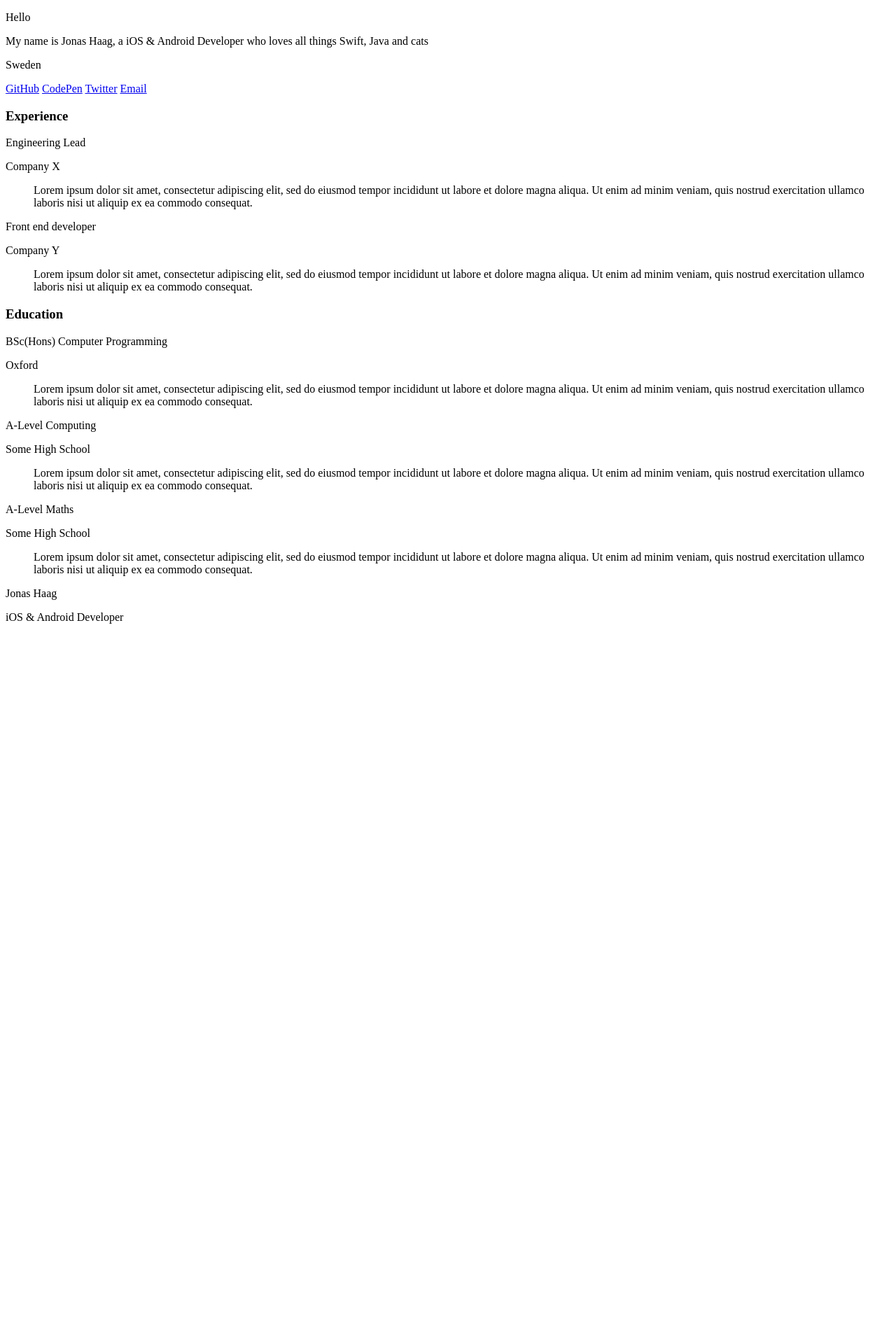
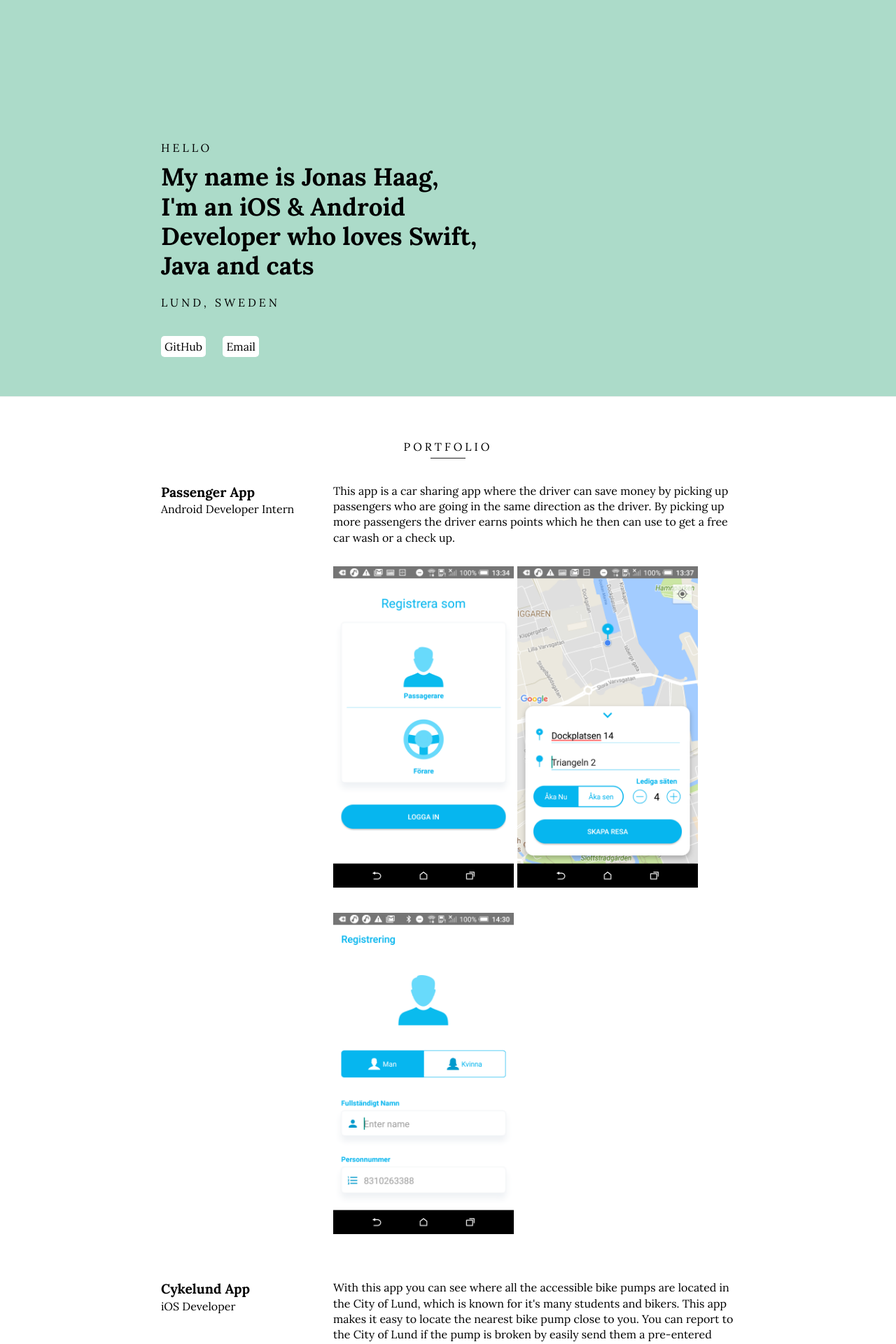
Before and after one commit to Wanaka/dev, a Jekyll site: the page built from index.html, in a window 1280 px wide. Shown: the top 1920 px of the page at 70% size. Built offline with Jekyll 4.4.1, drawn with Linux system fonts in a browser that asks for light colours; before the commit the page ends 907 px from its top, so only the background shows below that; some of the changed text lies outside the part shown.

Commit message:
add new website w/ jekyll

```diff
--- /dev/null
+++ b/Gemfile
@@ -0,0 +1,2 @@
+source 'https://rubygems.org'
+gem 'github-pages', group: :jekyll_plugins
--- a/_config.yml
+++ b/_config.yml
@@ -4,14 +4,18 @@
 title: Jonas Haag
 email: jonas.haag@hotmail.com
 description: Jonas Haag Portfolio
-baseurl: "haag-dev"
+baseurl: ""
 url: ""
 name: Jonas Haag
-job: iOS & Android Developer
-location: Sweden
+job:  iOS & Android Developer
+location: Lund, Sweden
 languages: Swift, Java and cats
 github_username:  wanaka
 email_address: jonas.haag@hotmail.com
 
 # Build settings
 markdown: kramdown
+
+# deployment
+host: 0.0.0.0
+port: 5000
--- a/_data/jobs.yml
+++ b/_data/jobs.yml
@@ -1,7 +1,20 @@
--   title: Engineering Lead
-    company: Company X
-    description: Lorem ipsum dolor sit amet, consectetur adipiscing elit, sed do eiusmod tempor incididunt ut labore et dolore magna aliqua. Ut enim ad minim veniam, quis nostrud exercitation ullamco laboris nisi ut aliquip ex ea commodo consequat.
+-   title: Passenger App
+    company: Android Developer Intern
+    description: This app is a car sharing app where the driver can save money by picking up passengers who are going in the same direction as the driver. By picking up more passengers the driver earns points which he then can use to get a free car wash or a check up.
+    img1: driver_passenger.png
+    img2: map.png
+    img3: register.png
 
--   title: Front end developer
-    company: Company Y
-    description: Lorem ipsum dolor sit amet, consectetur adipiscing elit, sed do eiusmod tempor incididunt ut labore et dolore magna aliqua. Ut enim ad minim veniam, quis nostrud exercitation ullamco laboris nisi ut aliquip ex ea commodo consequat.
+-   title: Cykelund App
+    company: iOS Developer
+    description: With this app you can see where all the accessible bike pumps are located in the City of Lund, which is known for it's many students and bikers. This app makes it easy to locate the nearest bike pump close to you. You can report to the City of Lund if the pump is broken by easily send them a pre-entered email.
+    img1: bike_map.png
+    img2: bike_active.png
+    img3: bike_camera.png
+
+-   title: Give Me Booze
+    company: iOS Developer
+    description: This was my first attempt to do an app by myself. It's a drink mixer, it gives you random recipes of different drinks. You can chose drinks based on the main alcohol ingredients.
+    img1: drink.png
+    img2: drink_mix.png
+    img3: drink_recipe.png
--- a/_includes/header.html
+++ b/_includes/header.html
@@ -1,16 +1,16 @@
-<header>
+<header class="header_class">
     <div class="container">
         <div class="intro">
             <p class="intro__pre">Hello</p>
-            <p class="intro__main">My name is <span>{{ site.name }}</span>, a {{ site.job }} who loves all things {{ site.languages }}</p>
+            <p class="intro__main">My name is <span>{{ site.name }}</span>, <br> I'm an {{ site.job }} who loves {{ site.languages }}</p>
             <p class="intro__post">{{ site.location }}</p>
         </div>
 
         {{ if site.github_username or site.codepen_username or site.twitter_username or site.email_address }}
         <div class="social">
             {{ if site.github_username }}<a href="http://github.com/{{ site.github_username }}" target="_blank">GitHub</a>{{ endif }}
-            {{ if site.codepen_username }}<a href="http://codepen.io/{{ site.codepen_username }}" target="_blank">CodePen</a>{{ endif }}
-            {{ if site.twitter_username }}<a href="http://twitter.com/{{ site.twitter_username }}" target="_blank">Twitter</a>{{ endif }}
+           <!-- {{ if site.codepen_username }}<a href="http://codepen.io/{{ site.codepen_username }}" target="_blank">CodePen</a>{{ endif }}
+            {{ if site.twitter_username }}<a href="http://twitter.com/{{ site.twitter_username }}" target="_blank">Twitter</a>{{ endif }}-->
             {{ if site.email_address }}<a href="mailto:{{ site.email_address }}" target="_blank">Email</a>{{ endif }}
         </div>
         {{ endif }}
--- a/_includes/resume.html
+++ b/_includes/resume.html
@@ -1,27 +1,15 @@
-<h3 class="section-title">Experience</h3>
+<h3 class="section-title">Portfolio</h3>
 <dl class="experience">
     {% for job in site.data.jobs %}
         <dt>
             <p class="title">{{ job.title }}</p>
             <p class="company">{{ job.company }}</p>
-            <p class="period">{{ job.period }}</p>
         </dt><!--
         --><dd>
             <p>{{ job.description }}</p>
+                <img src="img/{{job.img1}}" class="img" alt="">
+                <img src="img/{{job.img2}}" class="img" alt="">
+                <img src="img/{{job.img3}}" class="img" alt="">
         </dd>
     {% endfor %}
 </dl>
-
-<h3 class="section-title">Education</h3>
-<dl class="education">
-    {% for qualification in site.data.education %}
-        <dt>
-            <p class="title">{{ qualification.qualification }}</p>
-            <p class="company">{{ qualification.school }}</p>
-            <p class="period">{{ qualification.period }}</p>
-        </dt><!--
-        --><dd>
-            <p>{{ qualification.description }}</p>
-        </dd>
-    {% endfor %}
-</dl>
--- a/_sass/_header.scss
+++ b/_sass/_header.scss
@@ -1,5 +1,8 @@
 // @name Header
 // @description All header styles
+.header_class{
+    background-color: #acdbc9;
+}
 
 header {
     border-bottom: 1px solid #edefee;
@@ -36,5 +39,12 @@ header {
 .social {
     a {
         margin-right: $spacer;
+        text-decoration:none;
+        background-color:#fff;
+        padding:5px;
+        border-radius: 5px;
+        &:hover {
+        }
     }
+
 }
--- a/_sass/_resume.scss
+++ b/_sass/_resume.scss
@@ -1,6 +1,5 @@
 // @name Resume
 // @description All resume styles
-
 dl {
     margin-bottom: $spacer;
 }
@@ -49,3 +48,8 @@ a {
         text-decoration: none;
     }
 }
+
+.img {
+    width: 45%;
+    margin-top:30px
+}
```
Also changed, not shown: Gemfile.lock (added), img/bike_active.PNG (added), img/bike_camera.PNG (added), img/bike_map.PNG (added), img/drink.PNG (added), img/drink_mix.PNG (added), img/drink_recipe.PNG (added), img/driver_passenger.png (added), img/map.png (added), img/register.png (added), img/screen.png (deleted).
